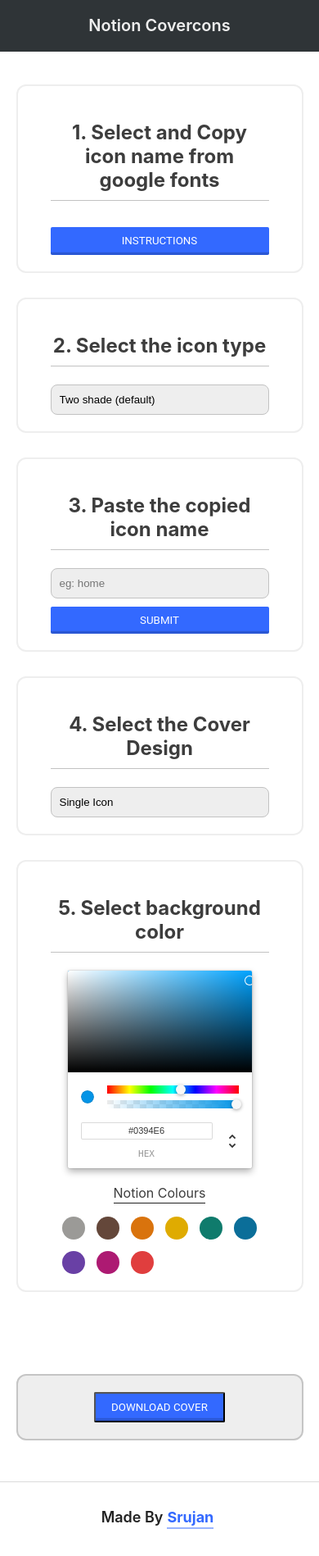
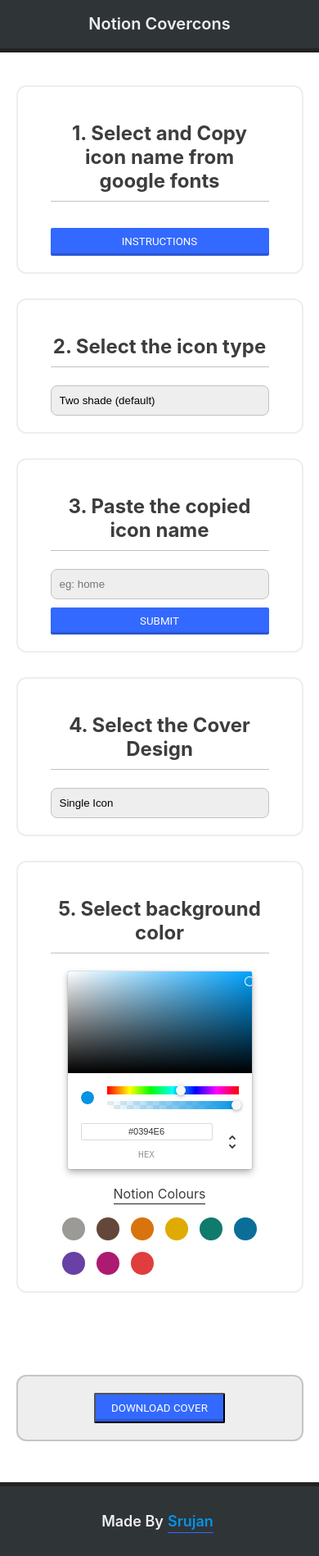
Before and after one commit to Royal-lobster/Covercons, a Next.js app: page / in a window 390 px wide. Shown: the whole page at 82% size. Built offline with nearby package versions, Linux system fonts and the light colour scheme.

Commit message:
:lipstick: made to show loading in mobile cover
made to show loading in mobile cover

```diff
--- a/pages/index.js
+++ b/pages/index.js
@@ -195,16 +195,9 @@
         <main className={styles.main}>
           <h1 className={styles.title}>Notion Covercons</h1>
           <div className={styles.mobilePreviewBox}>
-            <h2 className={styles.mobilePreviewTitle}>
-              Live Preview{" "}
-              {loading ? (
-                <span className={styles.loadingMsg}>
-                  Loading: {versionCount}
-                </span>
-              ) : (
-                <></>
-              )}
-            </h2>
+            <div className={styles.previewLoading}>
+              {loading ? <p>loading - {versionCount}</p> : <></>}
+            </div>
 
             {errorIconFetch ? (
               <div
--- a/styles/Home.module.css
+++ b/styles/Home.module.css
@@ -14,15 +14,15 @@
   justify-content: center;
   align-items: center;
   font-weight: 600;
-  font-size: 18px;
+  font-size: 22px;
   color: #222222;
 }
 .footer a {
   color: #3369ff;
-  font-weight: bold;
+  font-weight: 600;
   padding-bottom: 3px;
   border-bottom: 1px solid #3369ff;
-  transform: translateY(1.5px);
+  transform: translateY(2px);
   margin: 0 5px;
 }
 .wrapper {
@@ -263,28 +263,50 @@
     font-size: 20px;
     position: sticky;
     top: 0;
-    padding: 20px;
+    padding: 18px;
     font-weight: 600;
     color: #eee;
     background-color: #2f3437;
-    z-index: 999;
+    border-bottom: 5px solid #222;
+    z-index: 99;
     background-image: none;
   }
   .previewBox {
     display: none;
   }
+  .previewLoading {
+    position: absolute;
+    top: 0;
+    width: 100%;
+    margin-bottom: 10px;
+    text-align: center;
+    z-index: 999;
+  }
+  .previewLoading p {
+    margin: 0 auto;
+    display: inline-block;
+    background-color: #222222;
+    color: #ffffff;
+    margin-top: 20px;
+    font-weight: 900;
+    padding: 5px 10px;
+    border-radius: 90px;
+  }
   .mobilePreviewBox {
     display: block;
     width: 100%;
     position: sticky;
-    top: 63px;
-    z-index: 999;
+    top: 64px;
+    z-index: 99;
   }
-  .mobilePreviewBox .mobilePreviewTitle {
-    display: none;
+  .errorTextWrapper {
+    padding: 0;
   }
   .mobileErrorCover {
-    height: 200px !important;
+    height: 150px !important;
+  }
+  .mobileErrorCover h1 {
+    font-size: 20px;
   }
   .coverPreview {
     margin: 0 auto !important;
@@ -292,4 +314,13 @@
   .downloadBtnWraper {
     width: 90vw;
   }
+  .footer {
+    background-color: #2f3437;
+    color: #eee;
+    border-top: 5px solid #222;
+    font-size: 18px;
+  }
+  .footer a {
+    color: #0394e6;
+  }
 }
```
